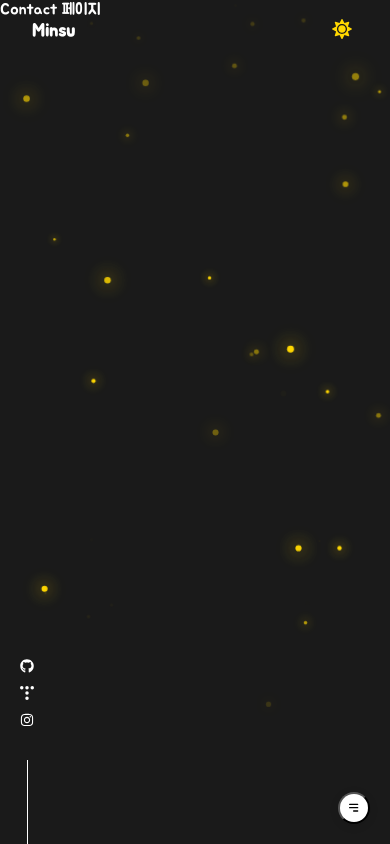
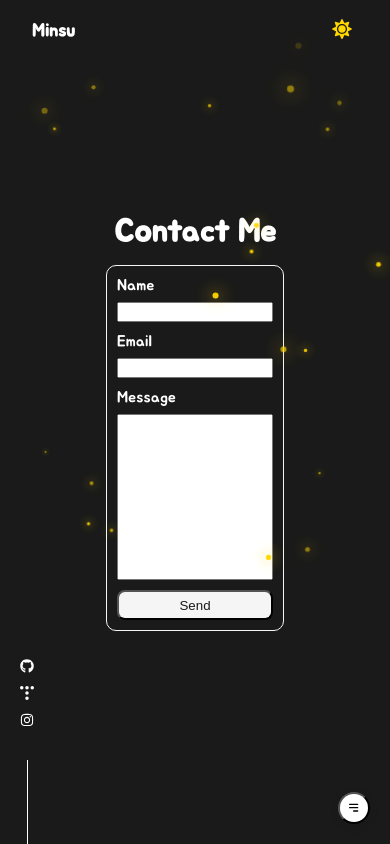
Before and after one commit to Minsugar98/portfolio, a React (Create React App) app: page /contact in a window 390 px wide. Built offline with nearby package versions, Linux system fonts and the light colour scheme.

Commit message:
:sparkels: [Feat] contact Page

```diff
--- a/package.json
+++ b/package.json
@@ -3,9 +3,11 @@
   "version": "0.1.0",
   "private": true,
   "dependencies": {
+    "@emailjs/browser": "^4.4.1",
     "@tanstack/react-query": "^5.62.16",
     "@tanstack/react-query-devtools": "^5.62.16",
     "cra-template": "1.2.0",
+    "dotenv": "^16.4.7",
     "framer-motion": "^11.16.4",
     "react": "^18.3.1",
     "react-dom": "^18.3.1",
@@ -14,6 +16,7 @@
     "react-optimized-image": "^0.4.1",
     "react-router-dom": "^7.1.1",
     "react-scripts": "5.0.1",
+    "react-toastify": "^11.0.3",
     "react-typed": "^2.0.12",
     "react-typing-effect": "^2.0.5",
     "web-vitals": "^4.2.4"
--- a/src/components/projectCard/ProjectCard.module.css
+++ b/src/components/projectCard/ProjectCard.module.css
@@ -74,12 +74,11 @@
   width: 100%;
   height: 60%;
   border-radius: 10px;
-  /* background-color: #ff0000; */
 }
 .modalMyWork {
   width: 100%;
   height: 40%;
-  background-color: #0000ff;
   box-sizing: border-box;
   padding: 10px;
+  overflow-y: scroll;
 }
--- a/src/components/skillCard/SkillCard.jsx
+++ b/src/components/skillCard/SkillCard.jsx
@@ -1,44 +1,13 @@
 import styles from './SkillCard.module.css';
-import * as FaIcons from 'react-icons/fa';
-import * as SiIcons from 'react-icons/si';
-import * as VscIcons from 'react-icons/vsc';
-import * as RiIcons from 'react-icons/ri';
-import * as IoIcons from 'react-icons/io';
-import * as DiIcons from 'react-icons/di';
-import * as BiIcons from 'react-icons/bi';
 import { useTheme } from '../../context/ThemeContext';
 
 export default function SkillCard({ skill }) {
   const { isDark } = useTheme();
-  const getIconComponent = (iconName) => {
-    const prefix = iconName.substring(0, 2);
-    switch (prefix) {
-      case 'Fa':
-        return FaIcons[iconName];
-      case 'Si':
-        return SiIcons[iconName];
-      case 'Vs':
-        return VscIcons[iconName];
-      case 'Ri':
-        return RiIcons[iconName];
-      case 'Io':
-        return IoIcons[iconName];
-      case 'Di':
-        return DiIcons[iconName];
-      case 'Bi':
-        return BiIcons[iconName];
-      default:
-        return null;
-    }
-  };
-
-  const IconComponent = getIconComponent(skill.img);
 
   return (
     <div
       className={`${styles.skillCard} ${isDark ? styles.dark : styles.light}`}
     >
-      <IconComponent />
       <p>{skill.name}</p>
     </div>
   );
--- a/src/components/skillCard/SkillCard.module.css
+++ b/src/components/skillCard/SkillCard.module.css
@@ -3,6 +3,7 @@
   flex-direction: column;
   align-items: center;
   justify-content: center;
+  font-size: 18px;
   gap: 0.5rem;
   border: 1px solid #ffffff;
   padding: 0.5rem;
--- a/src/pages/about/index.jsx
+++ b/src/pages/about/index.jsx
@@ -20,7 +20,7 @@ export default function About() {
         <p>안녕하세요 풀스택 개발자 김민수 입니다.</p>
         <p>
           사용자 중심의 서비스를 만들기 위해 풀스택 개발자로 성장하고 있습니다.
-          클린 코드와 확장 가능한 아키텍처를 추구하며, 효율적이고 지속 간으한
+          클린 코드와 확장 가능한 아키텍처를 추구하며, 효율적이고 지속 가능한
           솔루션을 만드는 것에 큰 관심을 가지고 있습니다.
         </p>
       </div>
--- a/src/pages/about/index.module.css
+++ b/src/pages/about/index.module.css
@@ -6,6 +6,7 @@
   width: 100vw;
   padding: 80px 18% 20px 15%;
   box-sizing: border-box;
+  justify-content: center;
 }
 
 @keyframes float {
@@ -78,13 +79,14 @@
   flex-wrap: wrap;
   gap: 1rem;
   justify-content: center;
-  height: 240px;
+  /* height: 240px; */
   overflow-y: scroll;
 }
 
 .ToolsContent {
   display: flex;
   flex-direction: row;
+  /* height: 240px; */
   gap: 1rem;
   flex-wrap: wrap;
   justify-content: center;
@@ -102,14 +104,11 @@
   .aboutTitle {
     font-size: 1.5rem;
   }
-  .SkillContent {
-    /* 모바일 사이즈 크기가 너무 딱 맞아서 4개 보임..  */
-    height: 120px;
-    overflow-y: scroll;
-  }
+  .SkillContent,
   .ToolsContent {
     /* 모바일 사이즈 크기가 너무 딱 맞아서 4개 보임..  */
-    height: 60px;
+    /* height: 120px; */
+    width: 100%;
     overflow-y: scroll;
   }
 
--- a/src/pages/contact/index.jsx
+++ b/src/pages/contact/index.jsx
@@ -1,5 +1,130 @@
 import styles from './index.module.css';
+import emailjs from '@emailjs/browser';
+import { useRef, useState } from 'react';
+import { useTheme } from '../../context/ThemeContext';
+import { ToastContainer, toast } from 'react-toastify';
+import 'react-toastify/dist/ReactToastify.css';
 
 export default function Contact() {
-  return <div className={styles.contactContainer}>Contact 페이지</div>;
+  const { isDark } = useTheme();
+  const form = useRef();
+  const [errors, setErrors] = useState({});
+  const validateForm = () => {
+    const newErrors = {};
+    const emailRegex = /^[^\s@]+@[^\s@]+\.[^\s@]+$/;
+
+    if (
+      !form.current.from_name.value ||
+      form.current.from_name.value.length < 1
+    ) {
+      newErrors.name = '이름을 입력해주세요';
+    }
+
+    if (
+      !form.current.from_email.value ||
+      !emailRegex.test(form.current.from_email.value)
+    ) {
+      newErrors.email = '올바른 이메일 주소를 입력해주세요';
+    }
+
+    if (!form.current.message.value || form.current.message.value.length < 10) {
+      newErrors.message = '메시지는 최소 10자 이상 입력해주세요';
+    }
+
+    setErrors(newErrors);
+    return Object.keys(newErrors).length === 0;
+  };
+  const sendEmail = (e) => {
+    e.preventDefault();
+    if (!validateForm()) {
+      const errorMsg = [
+        errors.name && `❌ ${errors.name}`,
+        errors.email && `❌ ${errors.email}`,
+        errors.message && `❌ ${errors.message}`,
+      ]
+        .filter(Boolean)
+        .join('\n');
+      toast.error(errorMsg, {
+        icon: false,
+        hideProgressBar: true,
+        closeButton: false,
+        style: {
+          whiteSpace: 'pre-line',
+          backgroundColor: isDark ? '#f5f5f5' : '#1a1a1a',
+          color: isDark ? '#1a1a1a' : '#f5f5f5',
+        },
+      });
+      return;
+    }
+    emailjs
+      .sendForm(
+        process.env.REACT_APP_SERVICE_ID,
+        process.env.REACT_APP_TEMPLATE_ID,
+        form.current,
+        process.env.REACT_APP_PUBLIC_KEY
+      )
+      .then(
+        (result) => {
+          toast('😊 전송 했어요! 감사합니다.', {
+            icon: false,
+            hideProgressBar: true,
+            closeButton: false,
+            style: {
+              backgroundColor: isDark ? '#f5f5f5' : '#1a1a1a',
+              color: isDark ? '#1a1a1a' : '#f5f5f5',
+            },
+          });
+          form.current.reset();
+        },
+        (error) => {
+          toast('😢 전송 실패 했어요. 다시 시도해주세요.', {
+            icon: false,
+            hideProgressBar: true,
+            closeButton: false,
+            style: {
+              backgroundColor: isDark ? '#f5f5f5' : '#1a1a1a',
+              color: isDark ? '#1a1a1a' : '#f5f5f5',
+            },
+          });
+        }
+      );
+  };
+  return (
+    <div className={styles.contactContainer}>
+      <h1 className={styles.contactTitle}>Contact Me</h1>
+      <ToastContainer
+        position="top-center"
+        theme={isDark ? 'dark' : 'light'}
+        autoClose={3000}
+        hideProgressBar={false}
+        newestOnTop={false}
+        closeOnClick
+        rtl={false}
+        pauseOnFocusLoss
+        draggable
+        pauseOnHover
+      />
+      <form
+        ref={form}
+        onSubmit={sendEmail}
+        className={`${styles.contactForm} ${
+          isDark ? styles.dark : styles.light
+        }`}
+      >
+        <label>Name</label>
+        <input type="text" name="from_name" className={styles.contactInput} />
+        <label>Email</label>
+        <input type="email" name="from_email" className={styles.contactInput} />
+        <label>Message</label>
+        <textarea name="message" className={styles.contactTextarea} />
+        <input
+          type="submit"
+          value="Send"
+          className={`${styles.contactSubmit} ${
+            isDark ? styles.darkSubmit : styles.lightSubmit
+          }`}
+        />
+      </form>
+    </div>
+  );
 }
--- a/src/pages/contact/index.module.css
+++ b/src/pages/contact/index.module.css
@@ -0,0 +1,61 @@
+.contactContainer {
+  display: flex;
+  justify-content: center;
+  align-items: center;
+  flex-direction: column;
+  height: 100vh;
+}
+.contactForm {
+  display: flex;
+  flex-direction: column;
+  gap: 10px;
+  padding: 10px;
+  border: 1px solid #000;
+  border-radius: 10px;
+  width: 40%;
+  height: auto;
+}
+
+.contactTitle {
+  font-size: 2rem;
+  font-weight: 700;
+  margin-bottom: 20px;
+}
+
+.contactInput {
+  font-size: 12px;
+}
+.contactTextarea {
+  font-size: 12px;
+  resize: none;
+  height: 20rem;
+}
+
+.dark {
+  border: 1px solid #f5f5f5;
+}
+.light {
+  border: 1px solid #1a1a1a;
+}
+.contactSubmit {
+  height: 30px;
+  border-radius: 8px;
+  background-color: #1a1a1a;
+  color: #f5f5f5;
+}
+.darkSubmit {
+  background-color: #f5f5f5;
+  color: #1a1a1a;
+}
+.lightSubmit {
+  background-color: #1a1a1a;
+  color: #f5f5f5;
+}
+
+@media (max-width: 768px) {
+  .contactTextarea {
+    font-size: 12px;
+    resize: none;
+    height: 10rem;
+  }
+}
--- a/src/pages/project/index.jsx
+++ b/src/pages/project/index.jsx
@@ -5,6 +5,7 @@ import ProjectCard from '../../components/projectCard/ProjectCard';
 export default function Project() {
   return (
     <div className={styles.projectContainer}>
+      <h1 className={styles.projectTitle}>Project</h1>
       <div className={styles.projectContent}>
         {projectData.project.map((project) => (
           <ProjectCard key={project.id} project={project} />
--- a/src/pages/project/index.module.css
+++ b/src/pages/project/index.module.css
@@ -15,3 +15,12 @@
   gap: 20px;
   overflow-x: scroll;
 }
+
+.projectTitle {
+  width: 100%;
+  display: flex;
+  justify-content: center;
+  font-size: 2rem;
+  font-weight: 700;
+  margin-bottom: 20px;
+}
```
Also changed, not shown: 2 other files (tests, documents, lock files or other folders).
